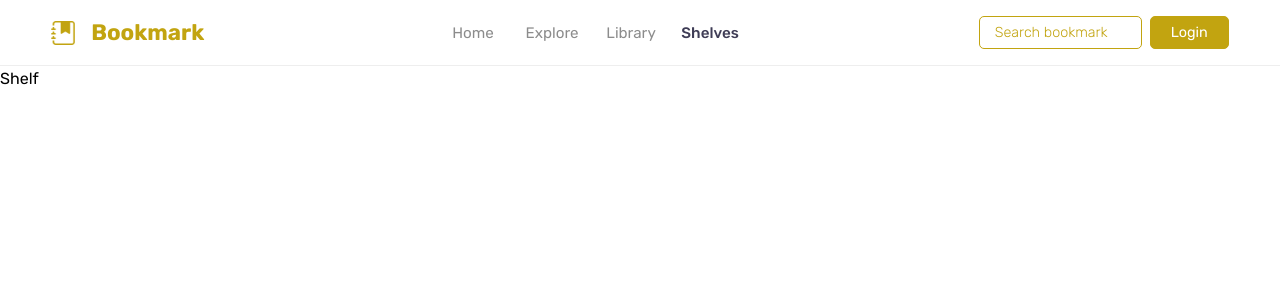
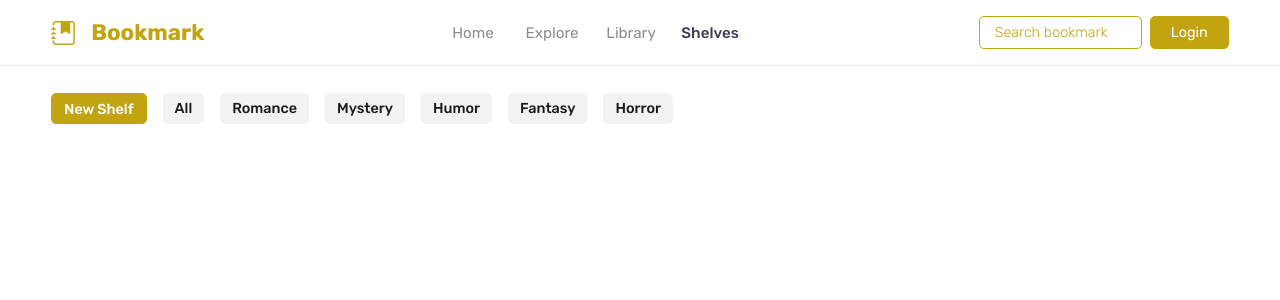
Before and after one commit to m-oniqu3/bookmark-it, a React (Vite) app: page /shelves in a window 1280 px wide. Shown: the top 300 px of the page. Built offline with nearby package versions, Linux system fonts and the light colour scheme; no server answers.

Commit message:
added temporary shelves

```diff
--- a/src/components/books/Sidebar.tsx
+++ b/src/components/books/Sidebar.tsx
@@ -38,6 +38,7 @@ const StyledSidebar = styled.aside`
       color: #1a1a1a;
       min-width: max-content;
       height: fit-content;
+      height: 31px;
 
       @media (${devices.large}) {
         min-width: fit-content;
@@ -57,6 +58,7 @@ const StyledSidebar = styled.aside`
       align-content: center;
       justify-content: center;
       cursor: pointer;
+      height: 31px;
 
       p {
         margin: 0;
--- a/src/components/pages/Explore.tsx
+++ b/src/components/pages/Explore.tsx
@@ -49,19 +49,12 @@ const StyledExplore = styled(Container)`
       color: #1a1a1a;
       min-width: fit-content;
       cursor: pointer;
+      height: 31px;
     }
   }
 `;
 
-const genres = [
-  "All",
-  "Romance",
-  "Easy Reads",
-  "Tiktok",
-  "Fiction",
-  "spice",
-  "Fantasy",
-];
+const genres = ["All", "Romance", "Easy Reads", "Tiktok", "Fiction", "spice", "Fantasy"];
 
 const Explore = () => {
   const [selectedCategory, setSelectedCategory] = useState<string>("all");
@@ -78,12 +71,7 @@ const Explore = () => {
     return genres.map((genre, i) => {
       const background = `rgba(${parseColor(genreColours[i])}, 0.5)`;
       return (
-        <div
-          key={i}
-          className="category"
-          style={{ backgroundColor: background }}
-          onClick={() => handleCategory(genre)}
-        >
+        <div key={i} className="category" style={{ backgroundColor: background }} onClick={() => handleCategory(genre)}>
           {genre}
         </div>
       );
--- a/src/components/pages/Library.tsx
+++ b/src/components/pages/Library.tsx
@@ -68,6 +68,7 @@ const StyledLibrary = styled(Container)`
       min-width: fit-content;
       background-color: var(--neutral-light);
       cursor: pointer;
+      height: 31px;
 
       &.active {
         background-color: var(--secondary);
@@ -101,6 +102,7 @@ const StyledLibrary = styled(Container)`
       color: #1a1a1a;
       min-width: fit-content;
       cursor: pointer;
+      height: 31px;
 
       &.active {
         background-color: var(--secondary) !important;
@@ -142,7 +144,7 @@ const Library = () => {
     );
   });
 
-  const authorList = ["All", ...authors].map((author, i) => {
+  const authorList = ["All"].concat(authors).map((author, i) => {
     const active = activeAuthor === author ? "active" : "";
     const background = `rgba(${parseColor(authorColours[i])}, 0.5)`;
 
--- a/src/components/pages/Shelf.tsx
+++ b/src/components/pages/Shelf.tsx
@@ -1,5 +1,63 @@
+import { styled } from "styled-components";
+import Button from "../helpers/ui/Button";
+import Container from "../helpers/ui/Container";
+
+const StyledShelf = styled(Container)`
+  padding: 1.5rem 0;
+
+  .created-shelves {
+    display: flex;
+    gap: 1rem;
+    width: 100%;
+    overflow-x: scroll;
+    scrollbar-width: none;
+    padding-bottom: 1rem;
+
+    &::-webkit-scrollbar {
+      display: none;
+    }
+
+    .shelf {
+      padding: 7px 12px;
+      border-radius: 5px;
+      text-transform: capitalize;
+      font-size: 0.9rem;
+      font-weight: 500;
+      color: #1a1a1a;
+      min-width: fit-content;
+      background-color: var(--neutral-light);
+      cursor: pointer;
+      height: 31px;
+    }
+
+    button {
+      padding: 7px 12px;
+      font-size: 0.9rem;
+      font-weight: 500;
+      min-width: fit-content;
+      height: 31px;
+    }
+  }
+`;
+
+const tempShelves = ["All", "Romance", "Mystery", "Humor", "Fantasy", "Horror"];
+
 const Shelf = () => {
-  return <div>Shelf</div>;
+  const userShelves = tempShelves.map((shelf) => (
+    <div className="shelf">
+      <p>{shelf}</p>
+    </div>
+  ));
+
+  return (
+    <StyledShelf>
+      <div className="created-shelves">
+        <Button onClick={() => console.log("click")}>New Shelf</Button>
+
+        <> {userShelves}</>
+      </div>
+    </StyledShelf>
+  );
 };
 
 export default Shelf;
```
